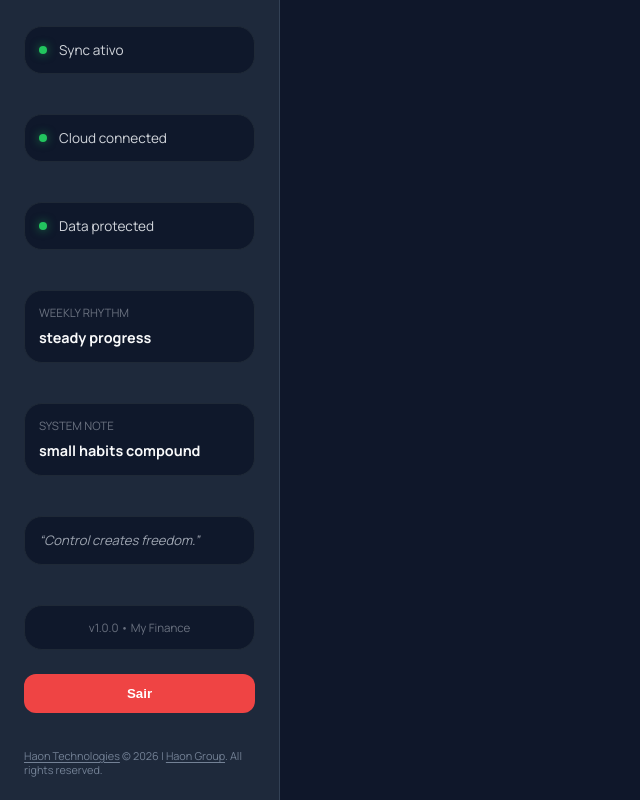
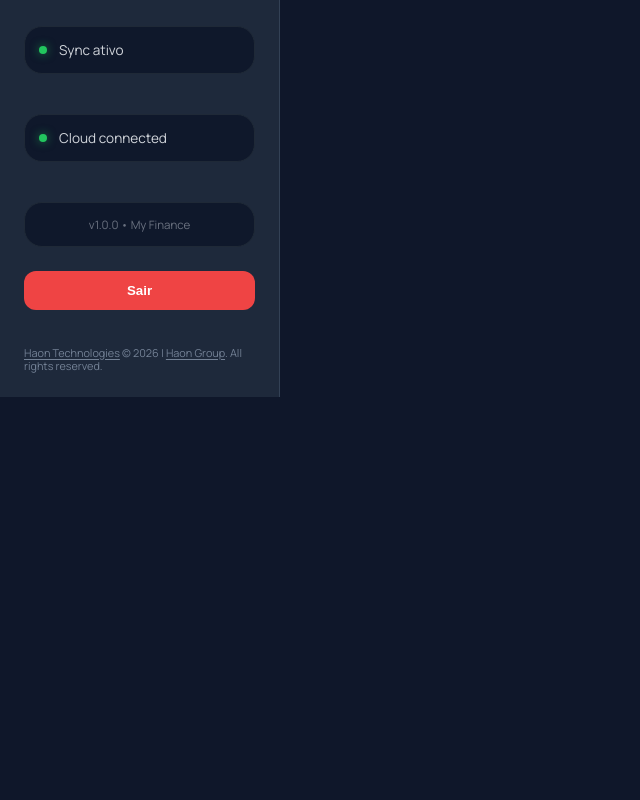
Before and after one commit to inwntr/finance, a React (Vite) app: page /charts in a window 1280 px wide. Shown: the part 1487-2287 px from the top of the page, without its empty margins (0-640 px from the left). After the commit the page ends 1884 px from the top, so only its background shows below. Built offline with nearby package versions, Linux system fonts and the light colour scheme; no server answers; sample sign-in values are in the browser's storage.

Commit message:
Update AppLayout.jsx

```diff
--- a/src/components/Layout/AppLayout.jsx
+++ b/src/components/Layout/AppLayout.jsx
@@ -98,25 +98,6 @@ export default function AppLayout({ children }) {
           <span>Cloud connected</span>
         </div>
 
-        <div className="sidebar-status-card desktop-only">
-          <div className="status-dot" />
-          <span>Data protected</span>
-        </div>
-
-        <div className="sidebar-mini-card desktop-only">
-          <small>weekly rhythm</small>
-          <strong>steady progress</strong>
-        </div>
-
-        <div className="sidebar-mini-card desktop-only">
-          <small>system note</small>
-          <strong>small habits compound</strong>
-        </div>
-
-        <div className="sidebar-quote-card desktop-only">
-          <p>“Control creates freedom.”</p>
-        </div>
-
         <div className="sidebar-version desktop-only">
           v1.0.0 • My Finance
         </div>
```
